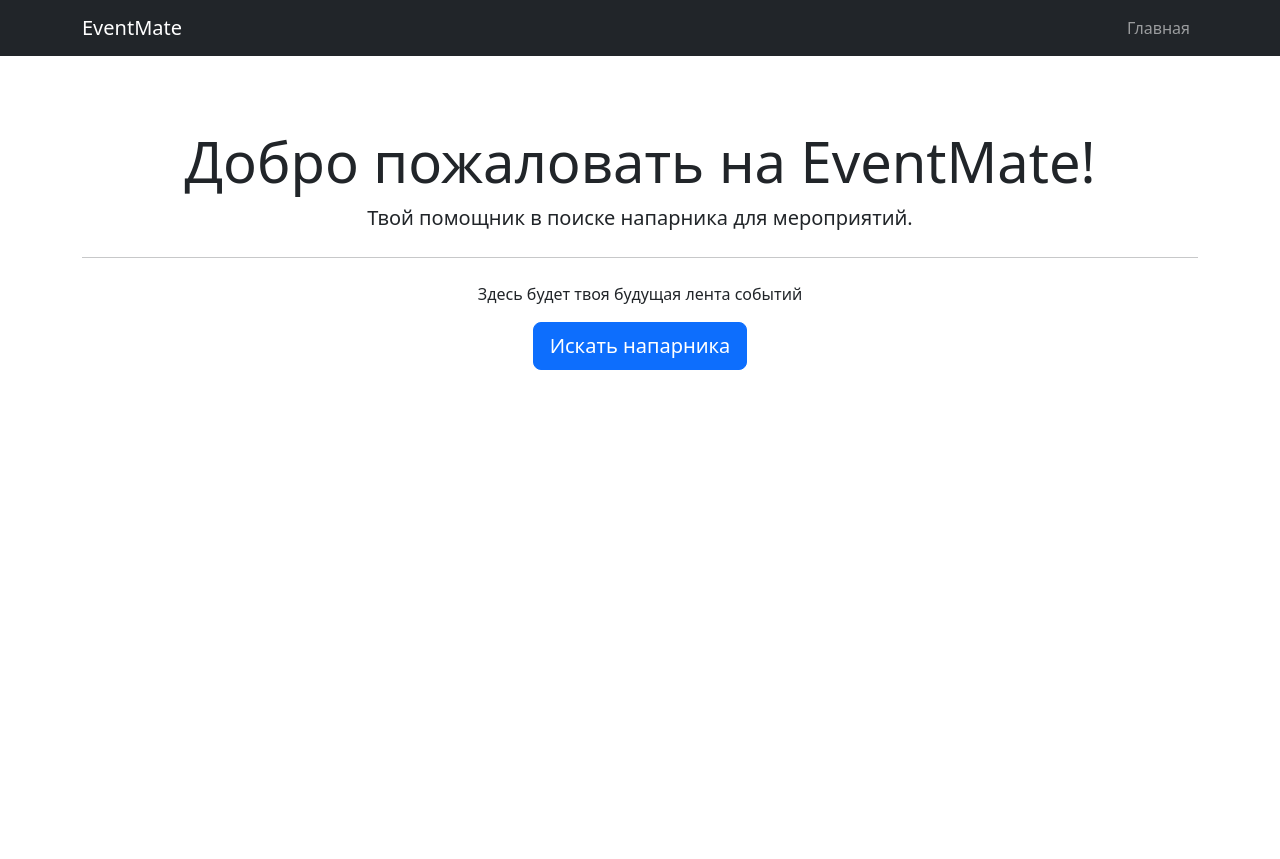
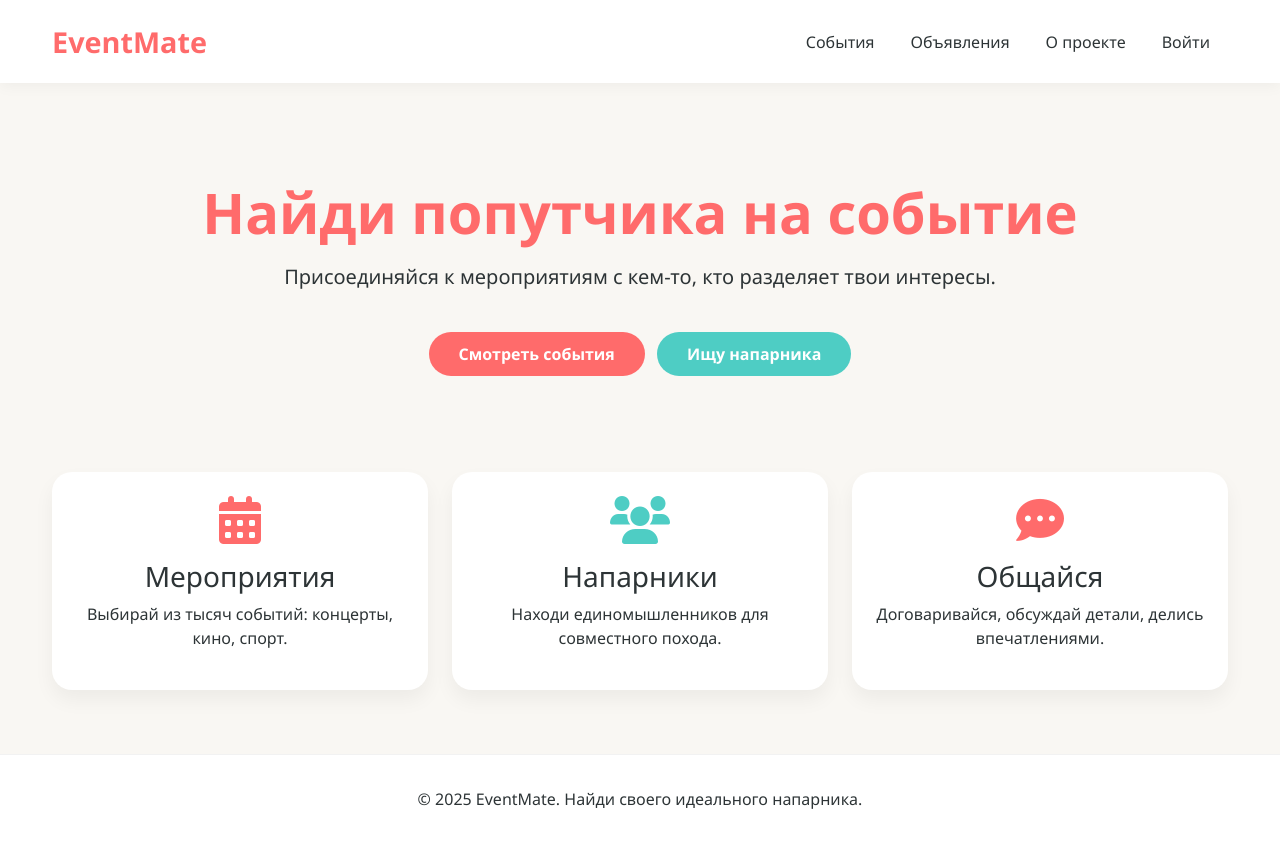
Before and after one commit to evelinaavelina03/eventmate1, a Django app: page / in a window 1280 px wide. Before the commit the page ends 370 px from the top, so only its background shows below. Run offline with Django 5.2, Linux system fonts and the light colour scheme.

Commit message:
Add templates, static, fix auth URLs, configure logout/login

```diff
--- a/core/urls.py
+++ b/core/urls.py
@@ -1,10 +1,20 @@
 from django.contrib import admin
 from django.urls import path, include
-from django.views.generic import TemplateView # <-- Не забудьте это добавить
+from django.views.generic import TemplateView
+from django.contrib.auth.views import LoginView, LogoutView   # <-- добавьте эту строку
+from events.views import event_list, event_detail
+from ads.views import listing_list, create_listing     # импортируем представления для объявлений
 
 urlpatterns = [
     path('admin/', admin.site.urls),
-    # Новые пути для наших шаблонов:
     path('', TemplateView.as_view(template_name='home.html'), name='home'),
     path('about/', TemplateView.as_view(template_name='about.html'), name='about'),
+    # Страницы событий
+    path('events/', event_list, name='events'),
+    path('events/<int:event_id>/', event_detail, name='event_detail'),
+    # Страницы объявлений
+    path('listings/', listing_list, name='listings'),
+    path('listings/create/', create_listing, name='create_listing'),
+    path('login/', LoginView.as_view(template_name='home.html'), name='login'),
+    path('logout/', LogoutView.as_view(next_page='/'), name='logout'),
 ]
--- /dev/null
+++ b/static/css/styles.css
@@ -0,0 +1,95 @@
+/* Основные переменные */
+:root {
+    --primary-light: #f9f7f3;   /* очень светлый бежевый фон */
+    --primary-bright: #ff6b6b;  /* яркий коралловый для акцентов */
+    --secondary-bright: #4ecdc4; /* бирюзовый для второстепенных элементов */
+    --dark-text: #2d3436;
+    --light-text: #ffffff;
+    --shadow-sm: 0 10px 20px rgba(0,0,0,0.05);
+    --border-radius-oval: 40px;  /* для овальных элементов */
+}
+
+body {
+    background-color: var(--primary-light);
+    color: var(--dark-text);
+    font-family: 'Segoe UI', Tahoma, Geneva, Verdana, sans-serif;
+}
+
+/* Овальные кнопки и карточки */
+.btn-oval {
+    border-radius: var(--border-radius-oval);
+    padding: 10px 30px;
+    font-weight: 600;
+    transition: all 0.3s ease;
+}
+.btn-primary-oval {
+    background-color: var(--primary-bright);
+    border: none;
+    color: white;
+}
+.btn-primary-oval:hover {
+    background-color: #ff5252;
+    transform: translateY(-2px);
+    box-shadow: var(--shadow-sm);
+}
+.btn-secondary-oval {
+    background-color: var(--secondary-bright);
+    border: none;
+    color: white;
+}
+.btn-secondary-oval:hover {
+    background-color: #3dbdb4;
+    transform: translateY(-2px);
+}
+
+/* Карточки событий */
+.event-card {
+    border-radius: 20px;
+    border: none;
+    transition: all 0.3s;
+    background: white;
+    box-shadow: var(--shadow-sm);
+}
+.event-card:hover {
+    transform: translateY(-5px);
+    box-shadow: 0 20px 30px rgba(0,0,0,0.1);
+}
+.card-img-top {
+    border-top-left-radius: 20px;
+    border-top-right-radius: 20px;
+}
+
+/* Навигационная панель */
+.navbar-custom {
+    background-color: white;
+    box-shadow: 0 2px 15px rgba(0,0,0,0.05);
+    padding: 15px 0;
+}
+.navbar-brand {
+    font-weight: 700;
+    font-size: 1.8rem;
+    color: var(--primary-bright);
+}
+.nav-link {
+    font-weight: 500;
+    margin: 0 10px;
+    color: var(--dark-text);
+    transition: 0.3s;
+}
+.nav-link:hover {
+    color: var(--primary-bright);
+}
+
+/* Футер */
+.footer {
+    background-color: white;
+    margin-top: 4rem;
+    padding: 2rem 0;
+    text-align: center;
+    border-top: 1px solid rgba(0,0,0,0.05);
+}
+
+/* Адаптивные отступы */
+.container {
+    max-width: 1200px;
+}
--- a/templates/base.html
+++ b/templates/base.html
@@ -1,43 +1,58 @@
+{% load static %}
 <!DOCTYPE html>
 <html lang="ru">
 <head>
     <meta charset="UTF-8">
-    <!-- Настройка вьюпорта для адаптивности на мобильных устройствах -->
     <meta name="viewport" content="width=device-width, initial-scale=1.0">
-    <title>{% block title %}EventMate{% endblock %}</title>
-    <!-- Подключение CSS Bootstrap (через CDN - самый быстрый способ) -->
+    <title>EventMate — {% block title %}Найди напарника на мероприятие{% endblock %}</title>
+    <!-- Bootstrap 5 CSS -->
     <link href="https://cdn.jsdelivr.net/npm/bootstrap@5.3.0-alpha1/dist/css/bootstrap.min.css" rel="stylesheet">
-    <!-- Здесь будет место для дополнительных CSS-файлов, которые понадобятся на отдельных страницах -->
+    <!-- Font Awesome Icons (опционально для красивых иконок) -->
+    <link rel="stylesheet" href="https://cdnjs.cloudflare.com/ajax/libs/font-awesome/6.0.0-beta3/css/all.min.css">
+    <!-- Кастомные стили -->
+    <link rel="stylesheet" href="{% static 'css/styles.css' %}">
     {% block extra_css %}{% endblock %}
 </head>
 <body>
-    <!-- Навигационная панель (Navbar) из Bootstrap -->
-    <nav class="navbar navbar-expand-lg navbar-dark bg-dark">
+    <!-- Навигация -->
+    <nav class="navbar navbar-expand-lg navbar-custom">
         <div class="container">
             <a class="navbar-brand" href="{% url 'home' %}">EventMate</a>
-            <button class="navbar-toggler" type="button" data-bs-toggle="collapse" data-bs-target="#navbarNav" aria-controls="navbarNav" aria-expanded="false" aria-label="Toggle navigation">
+            <button class="navbar-toggler" type="button" data-bs-toggle="collapse" data-bs-target="#navbarNav">
                 <span class="navbar-toggler-icon"></span>
             </button>
             <div class="collapse navbar-collapse" id="navbarNav">
                 <ul class="navbar-nav ms-auto">
-                    <li class="nav-item">
-                        <a class="nav-link" href="{% url 'home' %}">Главная</a>
-                    </li>
-                    <!-- Вы можете сами добавить сюда ссылки на другие страницы -->
+                    <li class="nav-item"><a class="nav-link" href="{% url 'events' %}">События</a></li>
+                    <li class="nav-item"><a class="nav-link" href="{% url 'listings' %}">Объявления</a></li>
+                    <li class="nav-item"><a class="nav-link" href="{% url 'about' %}">О проекте</a></li>
+                    {% if user.is_authenticated %}
+                        <li class="nav-item"><a class="nav-link" href="{% url 'create_listing' %}">+ Новое объявление</a></li>
+                        <li class="nav-item"><a class="nav-link" href="#">{{ user.username }}</a></li>
+                        <li class="nav-item"><a class="nav-link" href="{% url 'logout' %}">Выйти</a></li>
+                    {% else %}
+                        <li class="nav-item"><a class="nav-link" href="{% url 'login' %}">Войти</a></li>
+                    {% endif %}
                 </ul>
             </div>
         </div>
     </nav>
 
-    <!-- Основной блок контента. Каждая дочерняя страница будет вставлять свой код сюда -->
-    <main class="container mt-4">
+    <!-- Основное содержимое -->
+    <main>
         {% block content %}
         {% endblock %}
     </main>
 
-    <!-- Подключение JS Bootstrap (необходим для работы интерактивных компонентов, например, бургер-меню) -->
+    <!-- Футер -->
+    <footer class="footer">
+        <div class="container">
+            <p>© 2025 EventMate. Найди своего идеального напарника.</p>
+        </div>
+    </footer>
+
+    <!-- Bootstrap JS -->
     <script src="https://cdn.jsdelivr.net/npm/bootstrap@5.3.0-alpha1/dist/js/bootstrap.bundle.min.js"></script>
-    <!-- Здесь будет место для дополнительных JS-скриптов, которые понадобятся на отдельных страницах -->
     {% block extra_js %}{% endblock %}
 </body>
 </html>
--- a/templates/home.html
+++ b/templates/home.html
@@ -1,15 +1,35 @@
 {% extends "base.html" %}
-
-{% block title %}Главная | EventMate{% endblock %}
-
+{% block title %}Главная{% endblock %}
 {% block content %}
-<div class="row">
-    <div class="col-md-12 text-center">
-        <h1 class="display-4 mt-5">Добро пожаловать на EventMate!</h1>
-        <p class="lead">Твой помощник в поиске напарника для мероприятий.</p>
-        <hr class="my-4">
-        <p>Здесь будет твоя будущая лента событий</p>
-        <a class="btn btn-primary btn-lg" href="#" role="button">Искать напарника</a>
+<div class="container mt-5">
+    <div class="text-center py-5">
+        <h1 class="display-4 fw-bold" style="color: #ff6b6b;">Найди попутчика на событие</h1>
+        <p class="lead mt-3">Присоединяйся к мероприятиям с кем-то, кто разделяет твои интересы.</p>
+        <a href="{% url 'events' %}" class="btn btn-primary-oval btn-oval mt-4">Смотреть события</a>
+        <a href="{% url 'listings' %}" class="btn btn-secondary-oval btn-oval mt-4 ms-2">Ищу напарника</a>
+    </div>
+    <div class="row mt-5">
+        <div class="col-md-4">
+            <div class="event-card p-4 text-center">
+                <i class="fas fa-calendar-alt fa-3x" style="color: #ff6b6b;"></i>
+                <h3 class="mt-3">Мероприятия</h3>
+                <p>Выбирай из тысяч событий: концерты, кино, спорт.</p>
+            </div>
+        </div>
+        <div class="col-md-4">
+            <div class="event-card p-4 text-center">
+                <i class="fas fa-users fa-3x" style="color: #4ecdc4;"></i>
+                <h3 class="mt-3">Напарники</h3>
+                <p>Находи единомышленников для совместного похода.</p>
+            </div>
+        </div>
+        <div class="col-md-4">
+            <div class="event-card p-4 text-center">
+                <i class="fas fa-comment-dots fa-3x" style="color: #ff6b6b;"></i>
+                <h3 class="mt-3">Общайся</h3>
+                <p>Договаривайся, обсуждай детали, делись впечатлениями.</p>
+            </div>
+        </div>
     </div>
 </div>
 {% endblock %}
```
Also changed, not shown: ads/views.py (+8 -1 lines), core/settings.py (+34 -60 lines), events/views.py (+7 -1 lines), templates/about.html (+7 -6 lines), templates/ads/create_listing.html (added, +14 -0 lines), templates/ads/listing_list.html (added, +21 -0 lines), templates/events/event_detail.html (added, +14 -0 lines), templates/events/event_list.html (added, +22 -0 lines), 1 other file.
